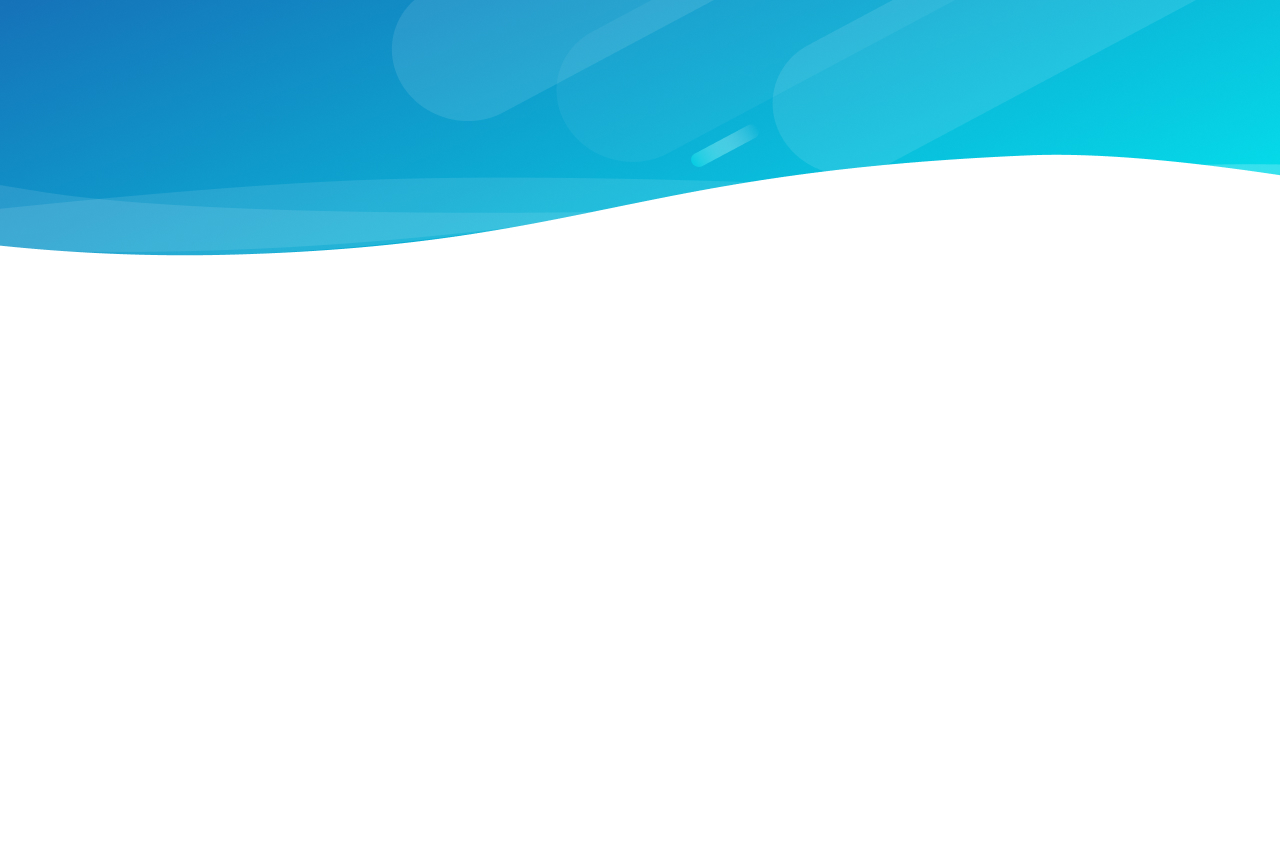
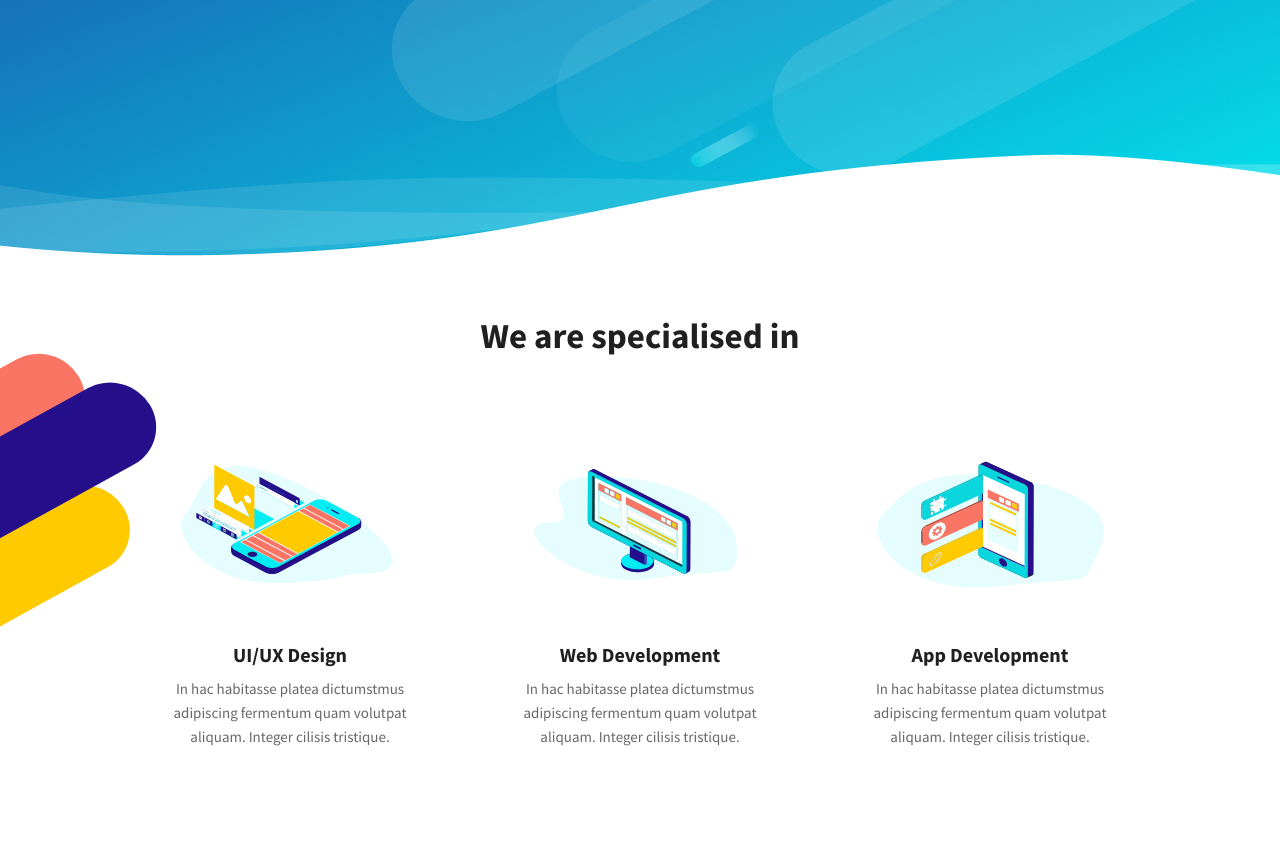
Before and after one commit to VelenaFlower/MartaUp, a plain HTML site: page index.html in a window 1280 px wide. Shown: the part 534-1376 px from the top of the page. Before the commit the page ends 800 px from the top, so only its background shows below. Drawn offline with nearby package versions, Linux system fonts and the light colour scheme.

Commit message:
feat: add section specialised

```diff
--- a/css/style.css
+++ b/css/style.css
@@ -2,9 +2,11 @@
     box-sizing: border-box;
 }
 body {
+    font-weight: 400;
     font-size: 15px;
     line-height: 24px;
     font-family: 'Source Sans Pro', sans-serif;
+    color: #272727;
 }
 a {
     color: inherit;
@@ -111,3 +113,43 @@ a {
     width: 15px;
     opacity: 1;
 }
+
+/*specialised*/
+.specialised {
+    padding: 55px 0 93px;
+    background: url("../images/special-bg.svg") no-repeat left;
+}
+.title {
+    font-weight: 700;
+    font-size: 35px;
+    line-height: 45px;
+    color: #202020;
+}
+.specialised__title {
+    margin-bottom: 95px;
+    text-align: center;
+}
+.specialised__items {
+    display: flex;
+    justify-content: space-between;
+    max-width: 980px;
+    margin: 0 auto;
+}
+.specialised__item {
+    width: 280px;
+    text-align: center;
+}
+.specialised__item-img {
+    height: 159px;
+    margin-bottom: 23px;
+}
+.specialised__item-title {
+    margin-bottom: 10px;
+    font-weight: 700;
+    font-size: 20px;
+    color: #202020;
+}
+.specialised__item-text {
+    padding: 0 10px;
+    opacity: .7;
+}
--- a/index.html
+++ b/index.html
@@ -115,6 +115,42 @@
       </div>
     </div>
   </header>
+  <section class="specialised">
+    <div class="container">
+      <div class="specialised__title title">
+        We are specialised in
+      </div>
+      <div class="specialised__items">
+        <div class="specialised__item">
+          <img class="specialised__item-img" src="images/special-1.svg" alt="item1">
+          <div class="specialised__item-title">
+            UI/UX Design
+          </div>
+          <div class="specialised__item-text">
+            In hac habitasse platea dictumstmus adipiscing fermentum quam volutpat aliquam. Integer cilisis tristique.
+          </div>
+        </div>
+        <div class="specialised__item">
+          <img class="specialised__item-img" src="images/special-2.svg" alt="item1">
+          <div class="specialised__item-title">
+            Web Development
+          </div>
+          <div class="specialised__item-text">
+            In hac habitasse platea dictumstmus adipiscing fermentum quam volutpat aliquam. Integer cilisis tristique.
+          </div>
+        </div>
+        <div class="specialised__item">
+          <img class="specialised__item-img" src="images/special-3.svg" alt="item1">
+          <div class="specialised__item-title">
+            App Development
+          </div>
+          <div class="specialised__item-text">
+            In hac habitasse platea dictumstmus adipiscing fermentum quam volutpat aliquam. Integer cilisis tristique.
+          </div>
+        </div>
+      </div>
+    </div>
+  </section>
 
   <script src="https://ajax.googleapis.com/ajax/libs/jquery/3.4.1/jquery.min.js"></script>
   <script src="js/slick.min.js"></script>
```
Also changed, not shown: images/special-1.svg (added), images/special-2.svg (added), images/special-3.svg (added), images/special-bg.svg (added).
